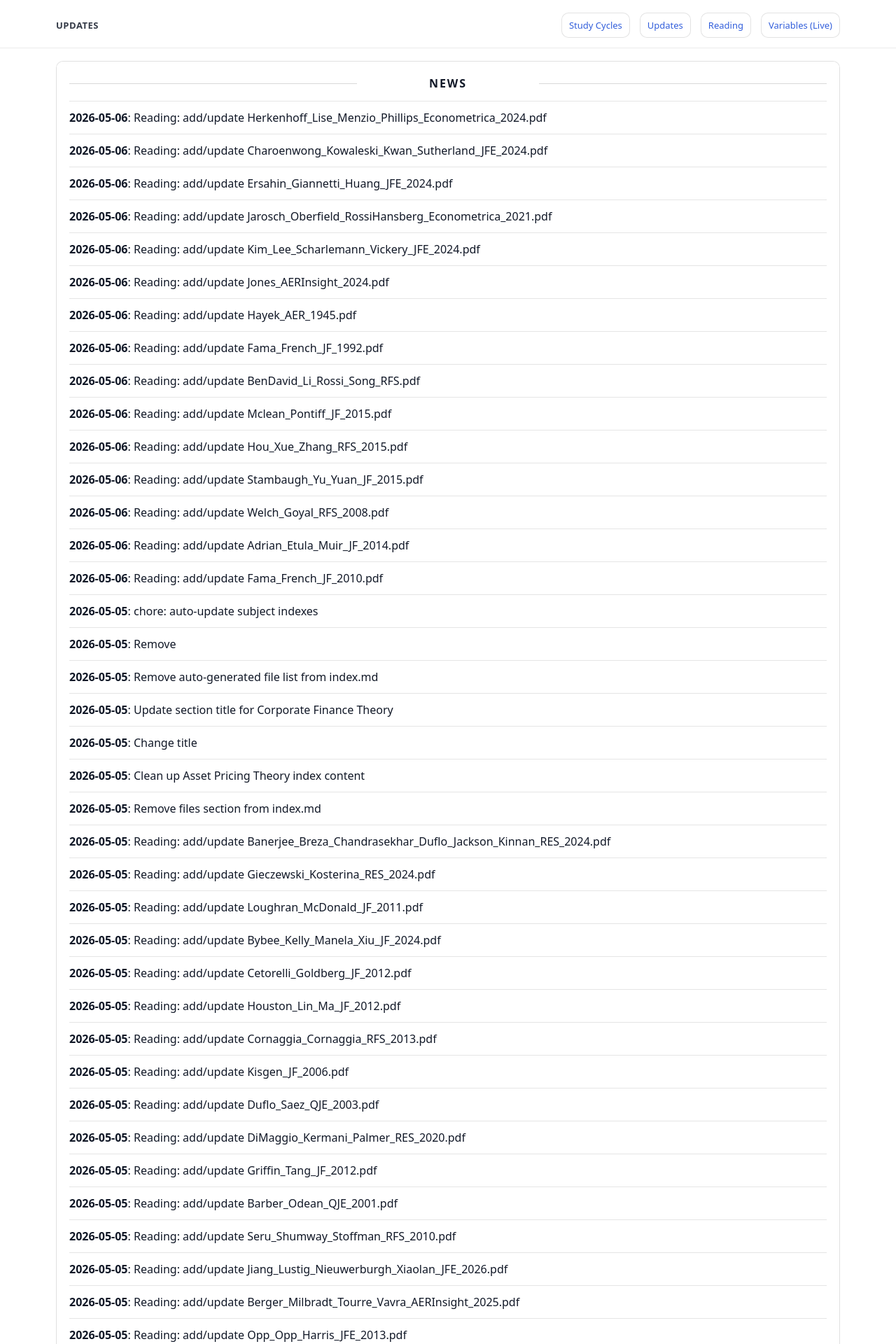
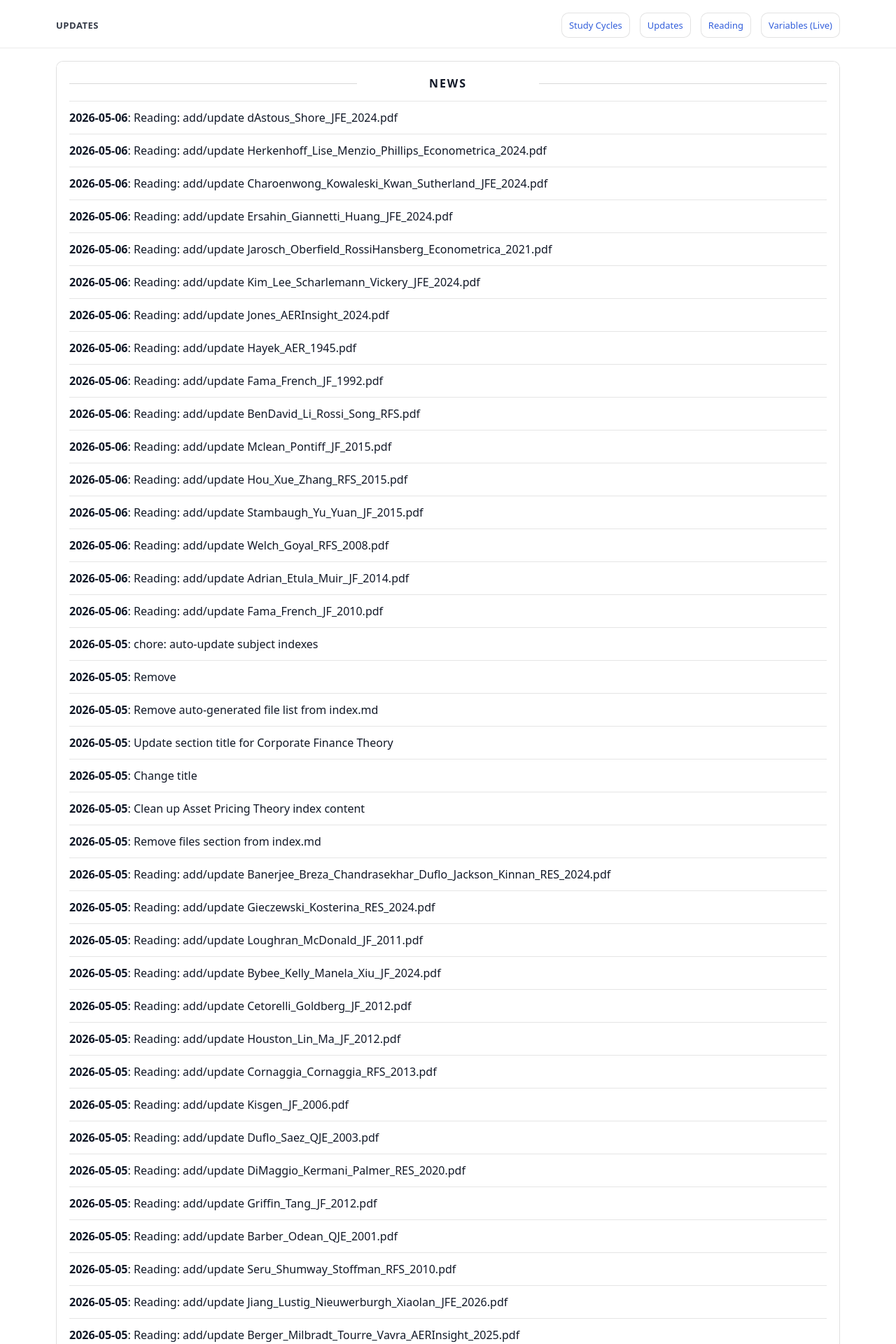
Before and after one commit to yaxinzn/study-archive, a Jekyll site: the page built from updates/index.md, in a window 1280 px wide. Shown: the top 1920 px of the page at 70% size. Built offline with Jekyll 4.4.1, drawn with Linux system fonts in a browser that asks for light colours; some of the changed text lies outside the part shown.

Commit message:
chore: update NEWS feed

```diff
--- a/_data/news.yml
+++ b/_data/news.yml
@@ -1,4 +1,7 @@
 # Auto-generated update history (sorted newest -> oldest). Do not edit manually.
+- ts: "1778062072"
+  date: "2026-05-06"
+  title: "Reading: add/update dAstous_Shore_JFE_2024.pdf"
 - ts: "1778061843"
   date: "2026-05-06"
   title: "Reading: add/update Herkenhoff_Lise_Menzio_Phillips_Econometrica_2024.pdf"
```
